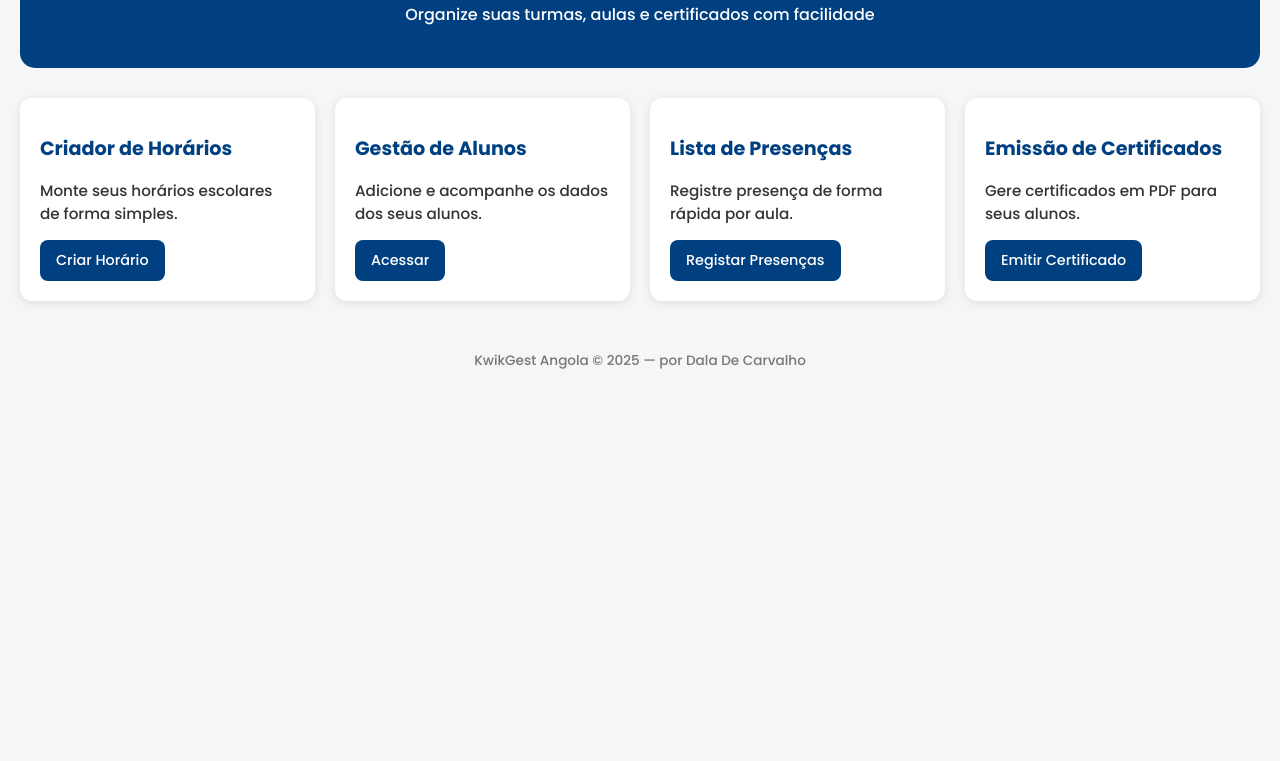
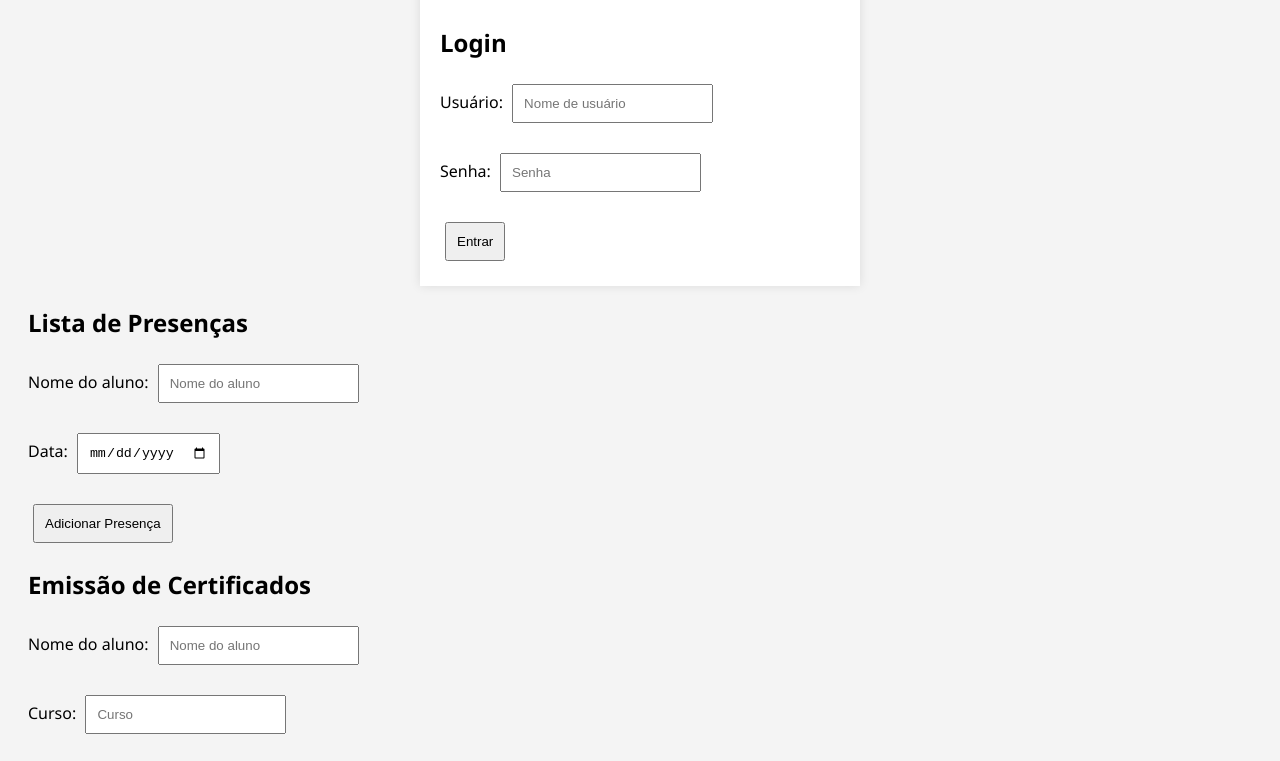
Before and after one commit to Dala35/KwikGest-Angola-, a plain HTML site: page index.html in a window 1280 px wide. Shown: the part 128-889 px from the top of the page. Before the commit the page ends 800 px from the top, so only its background shows below. Drawn offline with Linux system fonts and the light colour scheme.

Commit message:
Update index.html

```diff
--- a/index.html
+++ b/index.html
@@ -1,145 +1,129 @@
 <!DOCTYPE html>
 <html lang="pt">
 <head>
-  <meta charset="UTF-8" />
-  <meta name="viewport" content="width=device-width, initial-scale=1.0" />
-  <title>KwikGest Angola – Educação</title>
-  <link href="https://fonts.googleapis.com/css2?family=Poppins:wght@300;500;700&display=swap" rel="stylesheet" />
+  <meta charset="UTF-8">
+  <meta name="viewport" content="width=device-width, initial-scale=1.0">
+  <title>KwikGest Angola - Micro SaaS</title>
   <style>
-    * {
-      box-sizing: border-box;
-      font-family: 'Poppins', sans-serif;
-    }
-
     body {
-      background-color: #f4f6f8;
-      color: #333;
-      margin: 0;
+      font-family: 'Segoe UI', sans-serif;
+      background-color: #f4f4f4;
       padding: 20px;
     }
-
-    header {
-      background-color: #004080;
-      color: white;
-      padding: 25px 20px;
-      border-radius: 15px;
+    h1 {
       text-align: center;
+      color: #004080;
     }
-
-    header h1 {
-      font-size: 2rem;
-      margin-bottom: 5px;
+    .form-group {
+      margin-bottom: 20px;
     }
-
-    header p {
-      font-size: 1rem;
+    input, button {
+      padding: 10px;
+      margin: 5px;
     }
-
-    .grid {
-      display: grid;
-      grid-template-columns: repeat(auto-fit, minmax(250px, 1fr));
-      gap: 20px;
-      margin-top: 30px;
+    .login-container {
+      max-width: 400px;
+      margin: auto;
+      background-color: #fff;
+      padding: 20px;
+      box-shadow: 0 0 10px rgba(0, 0, 0, 0.1);
     }
-
-    .card {
-      background-color: white;
-      padding: 20px;
-      border-radius: 12px;
-      box-shadow: 0 2px 10px rgba(0,0,0,0.1);
-      transition: all 0.3s ease-in-out;
-    }
-
-    .card:hover {
-      transform: scale(1.02);
-    }
-
-    .card h2 {
-      color: #004080;
-      font-size: 1.2rem;
-      margin-bottom: 10px;
-    }
-
-    .card p {
-      font-size: 0.95rem;
-      margin-bottom: 15px;
-    }
-
-    button {
-      background-color: #004080;
-      color: white;
-      border: none;
-      padding: 10px 16px;
-      border-radius: 8px;
-      cursor: pointer;
-      font-size: 0.9rem;
-      transition: background 0.3s;
-    }
-
-    button:hover {
-      background-color: #0066cc;
-    }
-
-    footer {
-      margin-top: 50px;
-      text-align: center;
-      font-size: 0.85rem;
-      color: #777;
-    }
-
-    @media (max-width: 600px) {
-      header h1 {
-        font-size: 1.5rem;
-      }
+    #certificadoEmitido {
+      display: none;
+      margin-top: 20px;
     }
   </style>
 </head>
 <body>
-  <header>
-    <h1>KwikGest Angola – Educação</h1>
-    <p>Organize suas turmas, aulas e certificados com facilidade</p>
-  </header>
 
-  <section class="grid">
-    <div class="card">
-      <h2>Criador de Horários</h2>
-      <p>Monte seus horários escolares de forma simples.</p>
-      <button onclick="alert('Funcionalidade em desenvolvimento')">Criar Horário</button>
+  <h1>KwikGest Angola</h1>
+
+  <div class="login-container">
+    <h2>Login</h2>
+    <div class="form-group">
+      <label for="usuario">Usuário:</label>
+      <input type="text" id="usuario" placeholder="Nome de usuário">
     </div>
+    <div class="form-group">
+      <label for="senha">Senha:</label>
+      <input type="password" id="senha" placeholder="Senha">
+    </div>
+    <button onclick="fazerLogin()">Entrar</button>
+  </div>
 
-    <div class="card">
-      <h2>Gestão de Alunos</h2>
-      <p>Adicione e acompanhe os dados dos seus alunos.</p>
-      <button onclick="gerirAlunos()">Acessar</button>
+  <div id="presencas">
+    <h2>Lista de Presenças</h2>
+    <div class="form-group">
+      <label for="nomeAluno">Nome do aluno:</label>
+      <input type="text" id="nomeAluno" placeholder="Nome do aluno">
     </div>
+    <div class="form-group">
+      <label for="dataPresenca">Data:</label>
+      <input type="date" id="dataPresenca">
+    </div>
+    <button onclick="adicionarPresenca()">Adicionar Presença</button>
+    <ul id="listaPresencas"></ul>
+  </div>
 
-    <div class="card">
-      <h2>Lista de Presenças</h2>
-      <p>Registre presença de forma rápida por aula.</p>
-      <button onclick="alert('Em breve com integração de turma')">Registar Presenças</button>
+  <div id="certificados">
+    <h2>Emissão de Certificados</h2>
+    <div class="form-group">
+      <label for="nomeAlunoCertificado">Nome do aluno:</label>
+      <input type="text" id="nomeAlunoCertificado" placeholder="Nome do aluno">
     </div>
-
-    <div class="card">
-      <h2>Emissão de Certificados</h2>
-      <p>Gere certificados em PDF para seus alunos.</p>
-      <button onclick="alert('Certificados em desenvolvimento')">Emitir Certificado</button>
+    <div class="form-group">
+      <label for="cursoCertificado">Curso:</label>
+      <input type="text" id="cursoCertificado" placeholder="Curso">
     </div>
-  </section>
-
-  <footer>
-    KwikGest Angola &copy; 2025 — por Dala De Carvalho
-  </footer>
+    <button onclick="emitirCertificado()">Emitir Certificado</button>
+    <div id="certificadoEmitido">
+      <h3>Certificado Emitido</h3>
+      <p>Nome: <span id="certNome"></span></p>
+      <p>Curso: <span id="certCurso"></span></p>
+      <button onclick="imprimirCertificado()">Imprimir</button>
+    </div>
+  </div>
 
   <script>
-    function gerirAlunos() {
-      let alunos = JSON.parse(localStorage.getItem("alunos")) || [];
-      const nome = prompt("Nome do aluno:");
-      if (nome) {
-        alunos.push({ nome: nome, data: new Date().toLocaleDateString() });
-        localStorage.setItem("alunos", JSON.stringify(alunos));
-        alert("Aluno registado com sucesso!");
+    // Função de Login
+    function fazerLogin() {
+      const usuario = document.getElementById('usuario').value;
+      const senha = document.getElementById('senha').value;
+      if (usuario === 'admin' && senha === '1234') {
+        alert('Login bem-sucedido!');
+        // Redirecionar para o painel de controle
+        window.location.href = '#'; // Coloque o link para o painel real
+      } else {
+        alert('Usuário ou senha inválidos.');
       }
     }
+
+    // Função de Presença
+    function adicionarPresenca() {
+      const nome = document.getElementById('nomeAluno').value;
+      const data = document.getElementById('dataPresenca').value;
+      if (nome && data) {
+        const li = document.createElement('li');
+        li.textContent = `${nome} - ${data}`;
+        document.getElementById('listaPresencas').appendChild(li);
+      }
+    }
+
+    // Função de Certificados
+    function emitirCertificado() {
+      const nome = document.getElementById('nomeAlunoCertificado').value;
+      const curso = document.getElementById('cursoCertificado').value;
+      if (nome && curso) {
+        document.getElementById('certNome').textContent = nome;
+        document.getElementById('certCurso').textContent = curso;
+        document.getElementById('certificadoEmitido').style.display = 'block';
+      }
+    }
+
+    function imprimirCertificado() {
+      window.print();
+    }
   </script>
+
 </body>
 </html>
```
